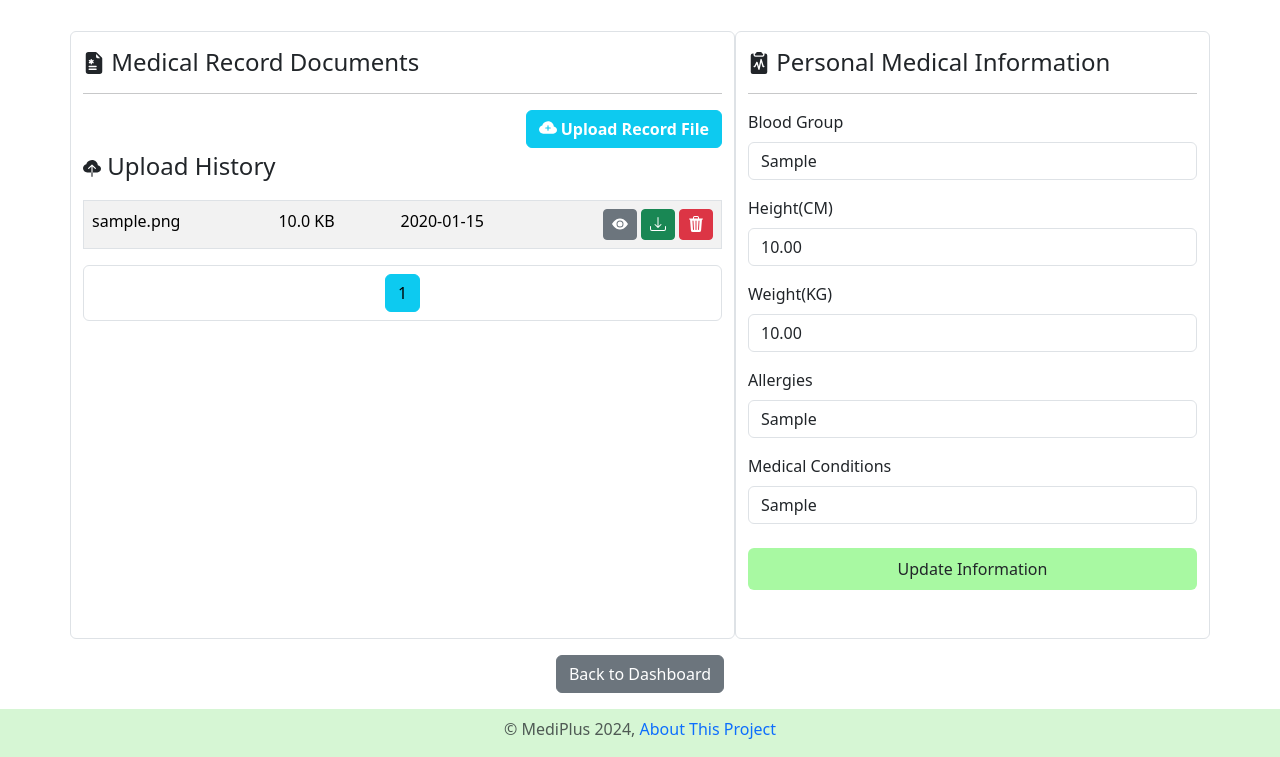
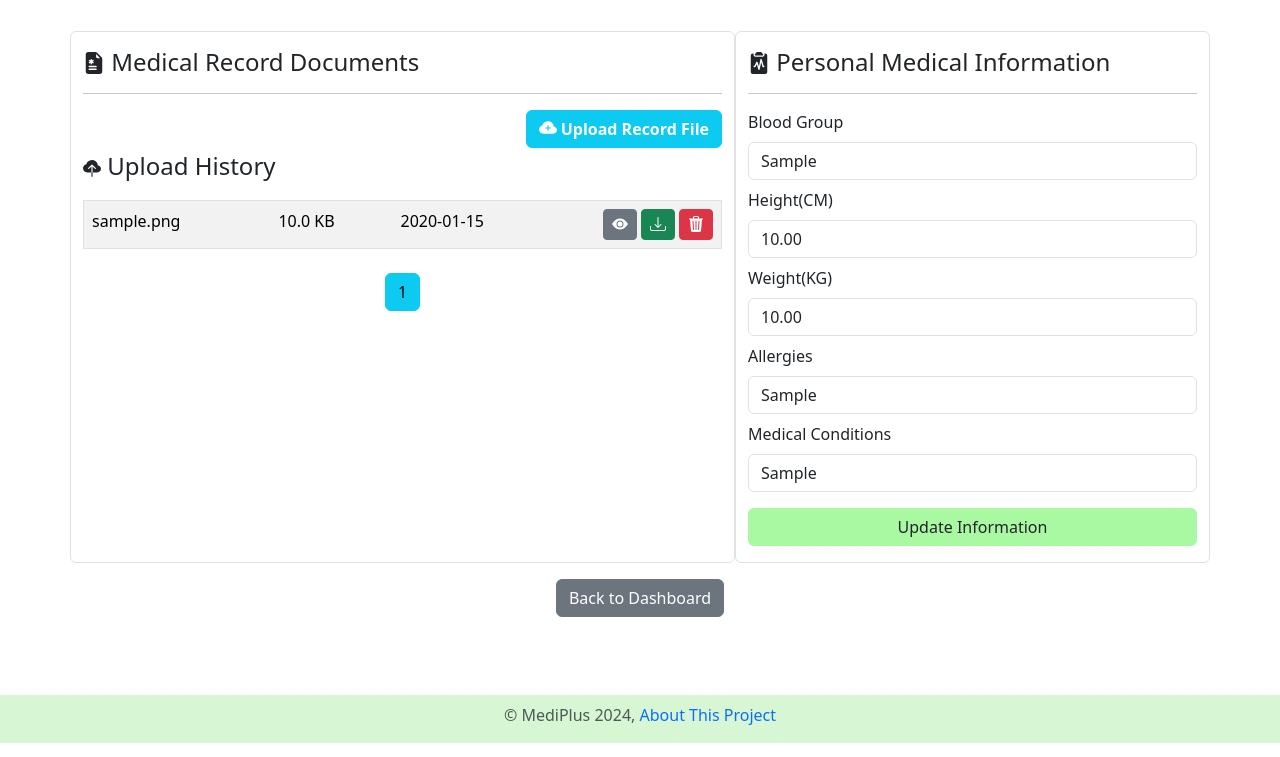
Before and after one commit to alfa-echo-niner-ait/mediplus, a Flask app: page /dashboard/patient/medical_records in a window 1280 px wide. Shown: the part 57-814 px from the top of the page. Run offline with Flask 3, Linux system fonts and the light colour scheme; a user stored in the database is signed in; tables that the repository leaves empty hold one stand-in row (values such as "Sample post"); parts of the project's set-up code (start-up, migrations or seed data) failed here and were passed over; some libraries are stand-ins or nearby versions.

Commit message:
Manager & Patient Dashboard Update

```diff
--- a/src/templates/patient/medical_files.html
+++ b/src/templates/patient/medical_files.html
@@ -75,7 +75,7 @@
 
 
     <!-- Pagination -->
-    <div class="d-flex justify-content-center border rounded">
+    <div class="d-flex justify-content-center">
         {% for page_num in files.iter_pages(left_edge=1, right_edge=1, left_current=1, right_current=2) %}
         {% if page_num %}
         {% if files.page == page_num %}
--- a/src/templates/patient/update_medical_info.html
+++ b/src/templates/patient/update_medical_info.html
@@ -13,7 +13,7 @@
     <form action="{{ url_for('patient.medical_records')}}" method="post">
         {{ form.hidden_tag() }}
         <!-- Blood Group -->
-        <div class="mb-3">
+        <div class="mb-2">
             {{ form.blood_group.label(class='form-label') }}
             {{ form.blood_group(class='form-control', placeholder='Enter Blood Group') }}
             {% if form.blood_group.errors %}
@@ -25,7 +25,7 @@
             {% endif %}
         </div>
         <!-- Height -->
-        <div class="mb-3">
+        <div class="mb-2">
             {{ form.height_cm.label(class='form-label') }}
             {{ form.height_cm(class='form-control', placeholder='Enter Height in CM. Eg, 165') }}
             {% if form.height_cm.errors %}
@@ -37,7 +37,7 @@
             {% endif %}
         </div>
         <!-- Weight -->
-        <div class="mb-3">
+        <div class="mb-2">
             {{ form.weight_kg.label(class='form-label') }}
             {{ form.weight_kg(class='form-control', placeholder='Enter Weight in KG. Eg, 60') }}
             {% if form.weight_kg.errors %}
@@ -49,7 +49,7 @@
             {% endif %}
         </div>
         <!-- Allergies -->
-        <div class="mb-3">
+        <div class="mb-2">
             {{ form.allergies.label(class='form-label') }}
             {{ form.allergies(class='form-control', placeholder='Type if you have any allergies') }}
             {% if form.allergies.errors %}
@@ -61,7 +61,7 @@
             {% endif %}
         </div>
         <!-- Medical Conditions -->
-        <div class="mb-3">
+        <div class="mb-2">
             {{ form.medical_conditions.label(class='form-label') }}
             {{ form.medical_conditions(class='form-control', placeholder='Type if you have any medical conditions') }}
             {% if form.medical_conditions.errors %}
@@ -73,6 +73,6 @@
             {% endif %}
         </div>
         <!-- Submit -->
-        {{ form.submit(class='btn btn-mint w-100 mt-2 mb-5 py-2') }}
+        {{ form.submit(class='btn btn-mint w-100 mt-2 mb-3') }}
     </form>
 </div>
```
Also changed, not shown: src/templates/manager/self_profile_form.html (+14 -14 lines), src/static/upload/patient/records/2b8accaf440f10e6f15c01fe57d2b50a4c8f6dff.png (added), src/static/upload/patient/records/40f46eb143d93ea23152097fb7511f0cfb4ccd98.png (added), 1 other file.
